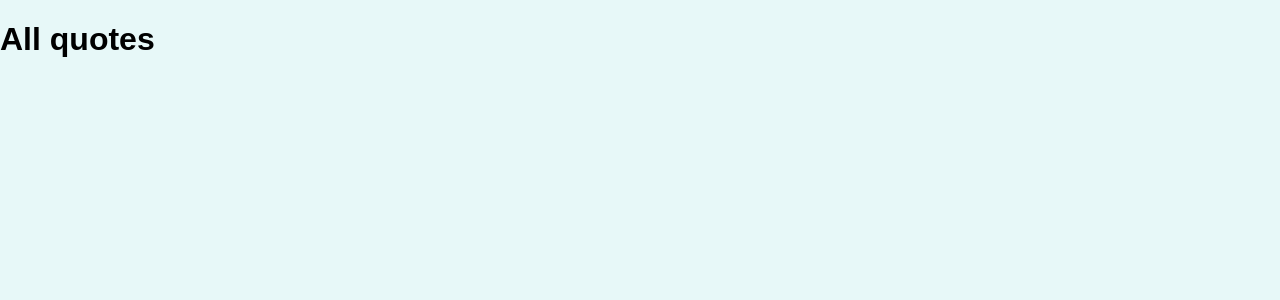
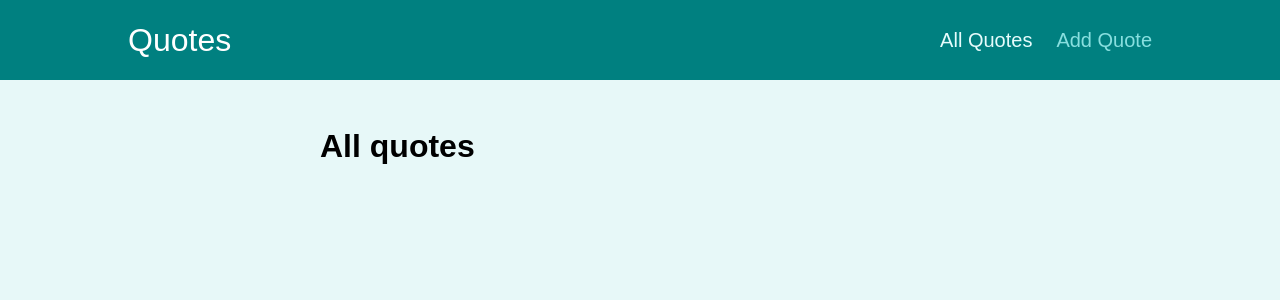
Before and after one commit to amandagpearce/react-router-adv, a React (Create React App) app: page /quotes in a window 1280 px wide. Shown: the top 300 px of the page. Built offline with nearby package versions, Linux system fonts and the light colour scheme.

Commit message:
layout wrapper component + main navigation

```diff
--- a/src/App.js
+++ b/src/App.js
@@ -1,11 +1,12 @@
 import { Redirect, Route, Switch } from 'react-router-dom';
+import Layout from './components/layout/Layout';
 import AllQuotes from './pages/AllQuotes';
 import NewQuote from './pages/NewQuote';
 import QuoteDetail from './pages/QuoteDetail';
 
 function App() {
   return (
-    <div>
+      <Layout>
         <Switch>
           <Route path='/' exact>
             <Redirect to='/quotes' />
@@ -22,7 +23,7 @@
             <NewQuote />
           </Route>
         </Switch>
-    </div>
+      </Layout>
   );
 }
 
--- /dev/null
+++ b/src/components/layout/Layout.js
@@ -0,0 +1,14 @@
+import React, { Fragment } from 'react';
+import classes from './Layout.module.css';
+import MainNavigation from './MainNavigation';
+
+const Layout = (props) => { // Layout is a wrapper component
+    return (
+        <Fragment>
+            <MainNavigation />
+            <main className={classes.main}>{props.children}</main> {/* main will wrap anithing Layout tag gets in between */}
+        </Fragment>
+    );
+};
+
+export default Layout;
--- /dev/null
+++ b/src/components/layout/MainNavigation.js
@@ -0,0 +1,24 @@
+import React from 'react';
+import { NavLink } from 'react-router-dom';
+import classes from './MainNavigation.module.css';
+
+const MainNavigation = () => {
+    return (
+        <header className={classes.header}>
+            <div className={classes.logo}>Quotes</div>
+            <nav className={classes.nav}>
+                <ul>
+                    <li>
+                        <NavLink to='/quotes' activeClassName={classes.active}>All Quotes</NavLink>
+                    </li>
+                    <li>
+                        <NavLink to='/new-quote' activeClassName={classes.active}>Add Quote</NavLink>
+                    </li>
+                </ul>
+            </nav>
+
+        </header>
+    );
+};
+
+export default MainNavigation;
```
Lines whose indentation alone changed are shown as unchanged.
